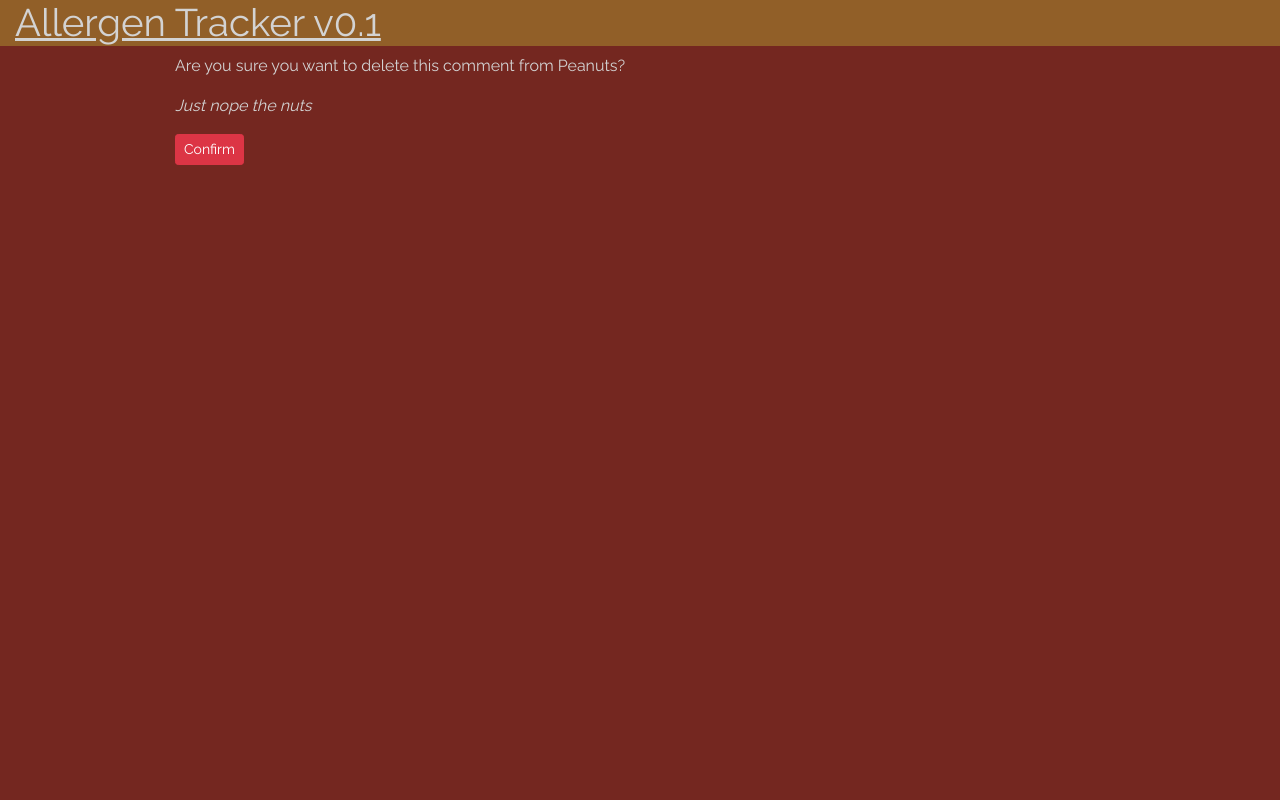
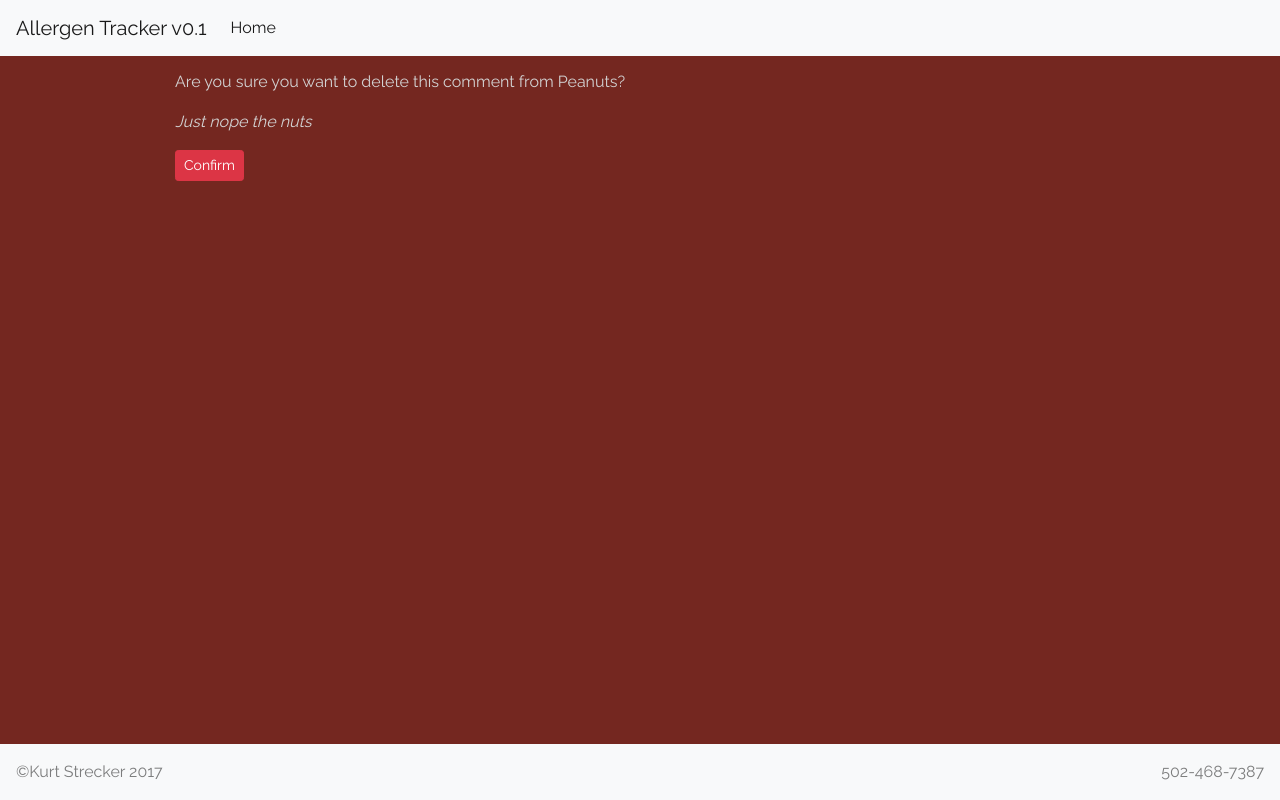
Before and after one commit to kstrckr/Django-Allergen-Tracker, a Django app: page /1/15/ in a window 1280 px wide. Run offline with Django 3.2, Linux system fonts and the light colour scheme; data comes from the database, SQL or seed files in the repository; some libraries are stand-ins or nearby versions.

Commit message:
added navbar and footer to layout.html

```diff
--- a/allgen/allergens/static/allergens/style.css
+++ b/allgen/allergens/static/allergens/style.css
@@ -6,6 +6,7 @@ body {
     font-family: 'Raleway', sans-serif;
     background-color: rgb(116,39,32);
     color: lightgrey;
+    padding: 70px 0 70px 0;
 }
 
 .heading{
--- a/allgen/templates/layout.html
+++ b/allgen/templates/layout.html
@@ -15,11 +15,24 @@
         <link href="https://fonts.googleapis.com/css?family=Raleway" rel="stylesheet">
     </head>
     <body>
-        <header>
-            <h1 class='heading'><a class='container' href="{% url 'allergens:root' %}">Allergen Tracker v0.1</a></h1>
-        </header>
+        <nav class='navbar fixed-top navbar-expand-md navbar-light bg-light'>
+            <a class='navbar-brand' href="{% url 'allergens:root' %}">Allergen Tracker v0.1</a>
+            <button class="navbar-toggler" type="button" data-toggle="collapse" data-target="#navbarNavAltMarkup" aria-controls="navbarNavAltMarkup" aria-expanded="false" aria-label="Toggle navigation">
+                <span class="navbar-toggler-icon"></span>
+              </button>
+              <div class="collapse navbar-collapse" id="navbarNavAltMarkup">
+                <div class="navbar-nav">
+                  <a class="nav-item nav-link active" href="{% url 'allergens:root' %}">Home <span class="sr-only">(current)</span></a>
+                </div>
+              </div>
+        </nav>
         {% block content %}
         {% endblock content %}
+
+        <nav class='navbar fixed-bottom navbar-light bg-light'>
+            <span class='navbar-text'>©Kurt Strecker 2017</span>
+            <span class='navbar-text'>502-468-7387</span>
+        </nav>
         <script src="https://code.jquery.com/jquery-3.2.1.slim.min.js" integrity="sha384-KJ3o2DKtIkvYIK3UENzmM7KCkRr/rE9/Qpg6aAZGJwFDMVNA/GpGFF93hXpG5KkN" crossorigin="anonymous"></script>
         <script src="https://cdnjs.cloudflare.com/ajax/libs/popper.js/1.12.3/umd/popper.min.js" integrity="sha384-vFJXuSJphROIrBnz7yo7oB41mKfc8JzQZiCq4NCceLEaO4IHwicKwpJf9c9IpFgh" crossorigin="anonymous"></script>
         <script src="https://maxcdn.bootstrapcdn.com/bootstrap/4.0.0-beta.2/js/bootstrap.min.js" integrity="sha384-alpBpkh1PFOepccYVYDB4do5UnbKysX5WZXm3XxPqe5iKTfUKjNkCk9SaVuEZflJ" crossorigin="anonymous"></script>
```
